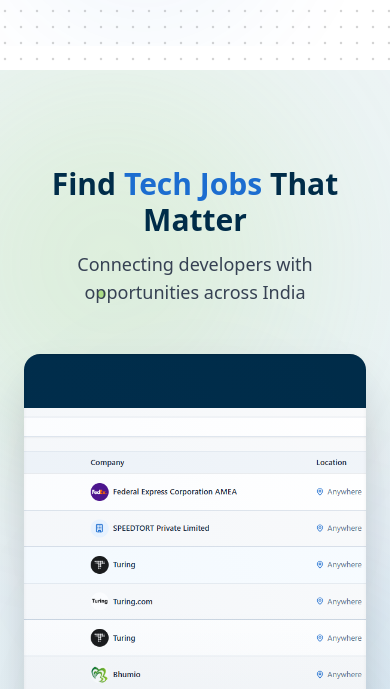
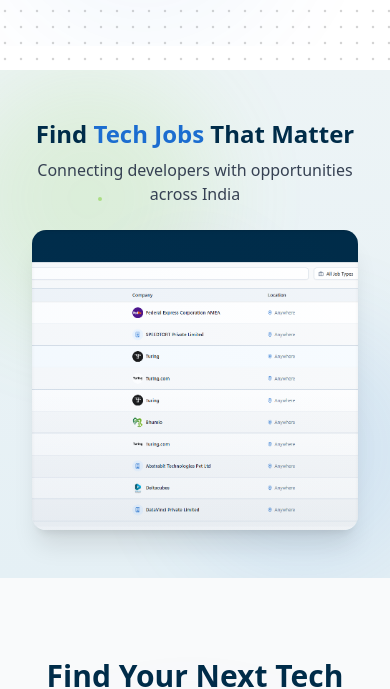
Before and after one commit to shubGupta10/tech-hunt-client, a Next.js app: page / in a window 390 px wide. Shown: the part 650-1339 px from the top of the page. Built offline with nearby package versions, Linux system fonts and the light colour scheme; no server answers.

Commit message:
Add share functionality to JobDetailsPage and enhance ImageSection responsiveness

```diff
--- a/app/(pages)/job-details/page.tsx
+++ b/app/(pages)/job-details/page.tsx
@@ -64,6 +64,23 @@
 
     return "Salary not specified"
   }
+
+  const handleShare = async () => {
+    if (navigator.share) {
+      try {
+        await navigator.share({
+          title: `Check out this job: ${selectedJob.title}`,
+          text: `${selectedJob.companyName} is hiring! Here's the job: ${selectedJob.title}.`,
+          url: window.location.href,
+        });
+        console.log(" Shared successfully");
+      } catch (error) {
+        console.error(" Error sharing", error);
+      }
+    } else {
+      alert("Sharing is not supported in your browser.");
+    }
+  };
 
   return (
     <div className="container mx-auto py-8 bg-[#F9FAFB] min-h-screen">
@@ -135,19 +152,20 @@
               <h2 className="text-xl font-semibold text-[#002C49]">Job Description</h2>
               <div className="flex gap-2">
                 <Button
+                  onClick={handleShare}
                   variant="outline"
                   size="sm"
                   className="border-[#CBD5E1] text-[#64748B] hover:bg-[#EAF4FF] hover:text-[#1C6DD0]"
                 >
                   <Share2 className="h-4 w-4 mr-1" /> Share
                 </Button>
-                  <Button
+                {/* <Button
                     variant="outline"
                     size="sm"
                     className="border-[#CBD5E1] text-[#64748B] hover:bg-[#EAF4FF] hover:text-[#1C6DD0]"
                   >
                     <Bookmark className="h-4 w-4 mr-1" /> Save
-                  </Button>
+                  </Button> */}
               </div>
             </div>
 
--- a/app/page.tsx
+++ b/app/page.tsx
@@ -93,6 +93,7 @@
 };
 
 
+
 const ImageSection: FC = () => {
   const [isInView, setIsInView] = useState(false);
 
@@ -117,35 +118,35 @@
   return (
     <div
       id="image-section"
-      className="w-full bg-gradient-to-b from-[#edf4f6] to-[#e5f0f5] py-24 px-6 md:px-8 lg:px-4 relative overflow-hidden min-h-[700px] flex flex-col justify-center"
+      className="w-full bg-gradient-to-b from-[#edf4f6] to-[#e5f0f5] py-12 sm:py-16 md:py-20 lg:py-24 px-4 sm:px-6 md:px-8 lg:px-4 relative overflow-hidden min-h-[400px] sm:min-h-[500px] md:min-h-[600px] lg:min-h-[700px] flex flex-col justify-center"
     >
-      {/* Enhanced background lighting effects */}
-      <div className="absolute -left-20 top-0 h-96 w-96 bg-[#84D03E] opacity-15 blur-[100px] rounded-full"></div>
-      <div className="absolute -right-20 bottom-0 h-96 w-96 bg-[#1C6DD0] opacity-10 blur-[100px] rounded-full"></div>
-      <div className="absolute left-1/2 top-1/2 h-64 w-64 bg-[#8A2BE2] opacity-5 blur-[80px] rounded-full transform -translate-x-1/2 -translate-y-1/2"></div>
+      {/* Responsive background lighting effects */}
+      <div className="absolute -left-10 sm:-left-20 top-0 h-64 sm:h-80 md:h-96 w-64 sm:w-80 md:w-96 bg-[#84D03E] opacity-15 blur-[50px] sm:blur-[75px] md:blur-[100px] rounded-full"></div>
+      <div className="absolute -right-10 sm:-right-20 bottom-0 h-64 sm:h-80 md:h-96 w-64 sm:w-80 md:w-96 bg-[#1C6DD0] opacity-10 blur-[50px] sm:blur-[75px] md:blur-[100px] rounded-full"></div>
+      <div className="absolute left-1/2 top-1/2 h-40 sm:h-48 md:h-56 lg:h-64 w-40 sm:w-48 md:w-56 lg:w-64 bg-[#8A2BE2] opacity-5 blur-[40px] sm:blur-[60px] md:blur-[80px] rounded-full transform -translate-x-1/2 -translate-y-1/2"></div>
 
-      {/* Animated particles for extra lighting effect */}
+      {/* Animated particles - made responsive */}
       <div className="absolute inset-0 pointer-events-none">
-        <div className="absolute top-1/4 left-1/4 h-2 w-2 bg-[#84D03E] opacity-70 rounded-full animate-pulse"></div>
-        <div className="absolute top-3/4 right-1/3 h-3 w-3 bg-[#1C6DD0] opacity-60 rounded-full animate-ping animation-delay-700"></div>
-        <div className="absolute bottom-1/3 left-2/3 h-2 w-2 bg-[#8A2BE2] opacity-60 rounded-full animate-ping animation-delay-1500"></div>
+        <div className="absolute top-1/4 left-1/4 h-1 w-1 sm:h-2 sm:w-2 bg-[#84D03E] opacity-70 rounded-full animate-pulse"></div>
+        <div className="absolute top-3/4 right-1/3 h-1.5 w-1.5 sm:h-2 sm:w-2 md:h-3 md:w-3 bg-[#1C6DD0] opacity-60 rounded-full animate-ping animation-delay-700"></div>
+        <div className="absolute bottom-1/3 left-2/3 h-1 w-1 sm:h-1.5 sm:w-1.5 md:h-2 md:w-2 bg-[#8A2BE2] opacity-60 rounded-full animate-ping animation-delay-1500"></div>
       </div>
 
-      <div className="max-w-6xl mx-auto relative w-full">
-        {/* Simple heading above the image */}
-        <div className={`text-center mb-12 transition-all duration-700 ${isInView ? 'opacity-100 translate-y-0' : 'opacity-0 translate-y-8'}`}>
-          <h2 className="text-3xl md:text-4xl font-bold text-[#002C49] mb-3">
+      <div className="max-w-6xl mx-auto relative w-full px-4 sm:px-6 md:px-8 lg:px-4">
+        {/* Responsive heading above the image */}
+        <div className={`text-center mb-6 sm:mb-8 md:mb-10 lg:mb-12 transition-all duration-700 ${isInView ? 'opacity-100 translate-y-0' : 'opacity-0 translate-y-8'}`}>
+          <h2 className="text-2xl sm:text-3xl md:text-4xl font-bold text-[#002C49] mb-2 sm:mb-3">
             Find <span className="text-[#1C6DD0]">Tech Jobs</span> That Matter
           </h2>
-          <p className="text-lg text-gray-700 max-w-3xl mx-auto">
+          <p className="text-base sm:text-lg text-gray-700 max-w-xs sm:max-w-lg md:max-w-2xl lg:max-w-3xl mx-auto">
             Connecting developers with opportunities across India
           </p>
         </div>
 
-        {/* Enhanced image container with animations - now larger */}
+        {/* Responsive image container with animations */}
         <div
-          className={`rounded-2xl overflow-hidden shadow-2xl relative z-10 transition-all duration-700
-            hover:shadow-[0_25px_60px_rgba(8,112,184,0.15)] transform hover:-translate-y-2
+          className={`rounded-xl sm:rounded-2xl overflow-hidden shadow-xl sm:shadow-2xl relative z-10 transition-all duration-700
+            hover:shadow-[0_15px_30px_rgba(8,112,184,0.15)] sm:hover:shadow-[0_20px_40px_rgba(8,112,184,0.15)] md:hover:shadow-[0_25px_60px_rgba(8,112,184,0.15)] transform hover:-translate-y-1 sm:hover:-translate-y-2
             ${isInView ? 'opacity-100 translate-y-0' : 'opacity-0 translate-y-8'}`}
         >
           {/* Enhanced image overlay effects */}
@@ -158,8 +159,12 @@
           <img
             src="./landingImage.png"
             alt="TechHunt Platform"
-            className="w-full h-full object-cover relative z-20"
-            style={{ minHeight: "500px" }} // Making image taller
+            className="w-full h-auto object-cover relative z-20"
+            style={{
+              minHeight: "300px",
+              maxHeight: "600px",
+              objectPosition: "center"
+            }}
             loading="lazy"
           />
 
```
Lines whose indentation alone changed are shown as unchanged.
